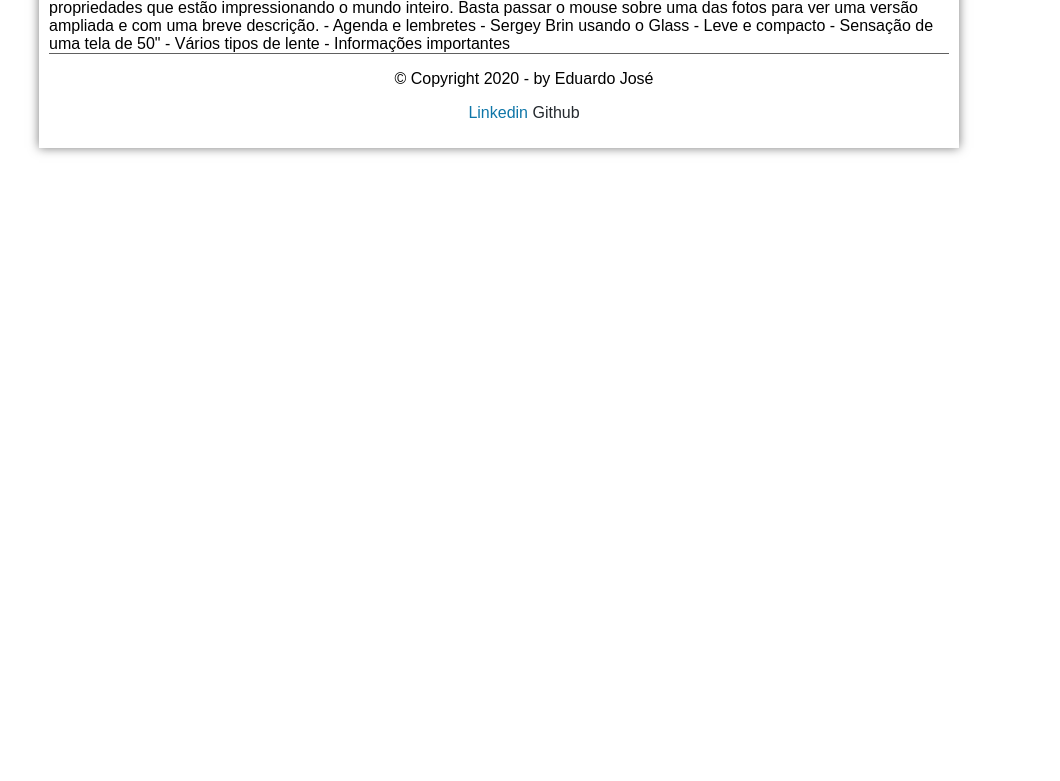
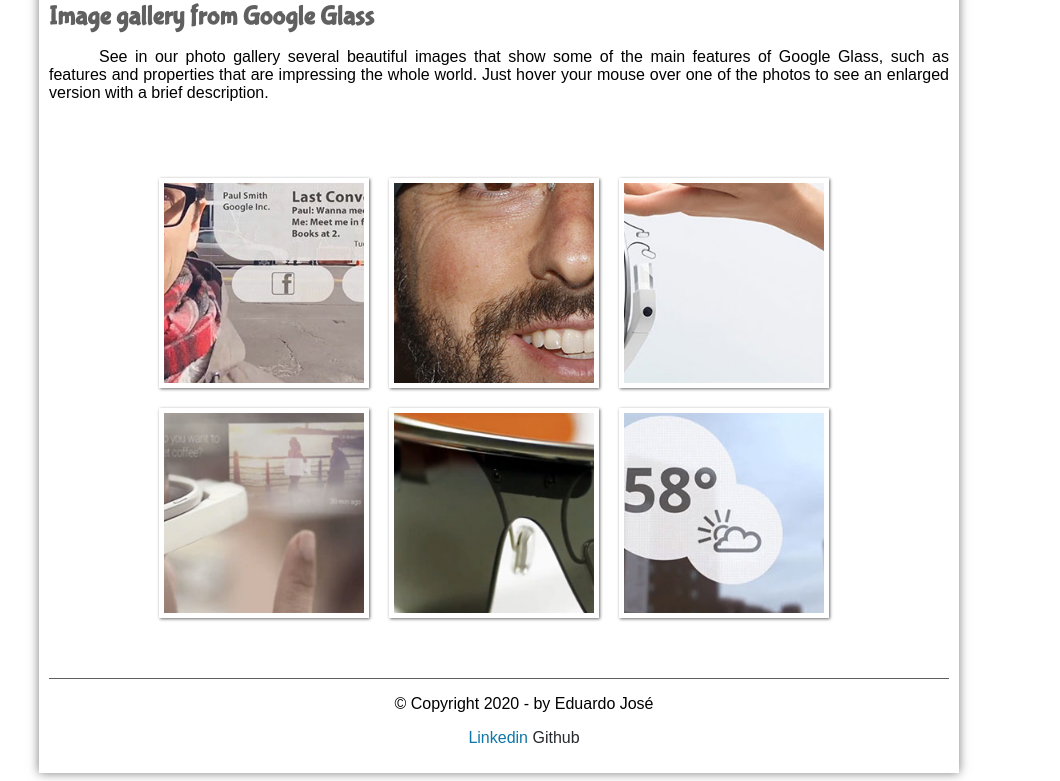
Before and after one commit to Duduxs/Google-Glass-website, a plain HTML site: page _project/_html/photos.html in a window 1280 px wide. Shown: the part 213-994 px from the top of the page, without its empty margins (141-1201 px from the left). Before the commit the page ends 800 px from the top, so only its background shows below. Drawn offline with Linux system fonts and the light colour scheme.

Commit message:
Photos.html finished

```diff
--- a/_project/_css/photos.css
+++ b/_project/_css/photos.css
@@ -0,0 +1,96 @@
+/*UL*/
+#album{
+    width: 700px;
+    margin: 0 auto;
+    padding: 50px;
+    overflow: hidden;
+    list-style: none;
+}
+/*UL*/
+
+#album li{
+    float: left;
+    width: 200px;
+    height: 200px;
+    margin: 10px;
+    border: 5px solid rgb(255, 255, 255);
+    box-shadow: 1px 1px 3px rgba(0, 0, 0, 0.582);
+}
+
+#album li span {
+    opacity: 0;
+    color: white;
+    text-shadow: 1px 1px 1px black;
+    font-size: 9pt;
+    padding: 5px;
+}
+
+li:hover{
+    -webkit-transform:  scale(1.5);
+    -webkit-transition: all 0.3s ease-in;
+}
+
+#album li:hover span{
+    opacity: 1;
+}
+
+#pick01{
+    background: url(../_images/gallery-01.jpg) no-repeat;
+    background-position: 50% 50%;
+    background-size: 400px 400px;
+    background-color: white;
+}
+#pick01:hover{
+    background-position: 0px 0px;
+    background-size: 200px 200px;
+}
+#pick02{
+    background: url(../_images/gallery-02.jpg) no-repeat;
+    background-position: 50% 50%;
+    background-size: 400px 400px;
+    background-color: white;
+}
+#pick02:hover{
+    background-position: 0px 0px;
+    background-size: 200px 200px;
+}
+#pick03{
+    background: url(../_images/gallery-03.jpg) no-repeat;
+    background-position: 50% 50%;
+    background-size: 400px 400px;
+    background-color: white;
+}
+#pick03:hover{
+    background-position: 0px 0px;
+    background-size: 200px 200px;
+}
+#pick04{
+    background: url(../_images/gallery-04.jpg) no-repeat;
+    background-position: 50% 50%;
+    background-size: 400px 400px;
+    background-color: white;
+}
+#pick04:hover{
+    background-position: 0px 0px;
+    background-size: 200px 200px;
+}
+#pick05{
+    background: url(../_images/gallerry-05.jpg) no-repeat;
+    background-position: 50% 50%;
+    background-size: 400px 400px;
+    background-color: white;
+}
+#pick05:hover{
+    background-position: 0px 0px;
+    background-size: 200px 200px;
+}
+#pick06{
+    background: url(../_images/gallerry-06.jpg) no-repeat;
+    background-position: 50% 50%;
+    background-size: 400px 400px;
+    background-color: white;
+}
+#pick06:hover{
+    background-position: 0px 0px;
+    background-size: 200px 200px;
+}
--- a/_project/_html/photos.html
+++ b/_project/_html/photos.html
@@ -9,6 +9,7 @@
     <link rel="shortcut icon" href="https://image.flaticon.com/icons/svg/114/114654.svg" type="image/x-icon">
 
     <link rel="stylesheet" href="../_css/style.css">
+    <link rel="stylesheet" href="../_css/photos.css">
 
 </head>
 
@@ -26,29 +27,44 @@
             <nav id="menu">
                 <ul onmouseout="changePicture('../_images/photos.png')">
                     <li onmouseover="changePicture('../_images/home.png')"><a href="index.html" rel="next">Home</a></li>
-                    <li onmouseover="changePicture('../_images/specifi.png')"><a href="specs.html" rel="next">Specifications</a></li>
-                    <li onmouseover="changePicture('../_images/photos.png')"><a href="photos.html" rel="next">Pictures</a></li>
-                    <li onmouseover="changePicture('../_images/multimidia.png')"><a href="multimidia.html" rel="next">Multimedia</a></li>
-                    <li onmouseover="changePicture('../_images/contact.png')"><a href="about.html" rel="next">About</a></li>
+                    <li onmouseover="changePicture('../_images/specifi.png')"><a href="specs.html"
+                            rel="next">Specifications</a></li>
+                    <li onmouseover="changePicture('../_images/photos.png')"><a href="photos.html"
+                            rel="next">Pictures</a></li>
+                    <li onmouseover="changePicture('../_images/multimidia.png')"><a href="multimidia.html"
+                            rel="next">Multimedia</a></li>
+                    <li onmouseover="changePicture('../_images/contact.png')"><a href="about.html" rel="next">About</a>
+                    </li>
                 </ul>
             </nav>
 
             <img src="../_images/glass-black-sma.png" alt="photo" id='glass'>
 
+            <section id='body'>
         </header>
-Glass > Fotos
-Galeria de Imagens do Google Glass
-por Gustavo Guanabara
-Atualizado em 01/Maio/2013
 
-Veja na nossa galeria de fotos várias belas imagens que mostram algumas das principais características do Google Glass, como recursos e propriedades que estão impressionando o mundo inteiro. Basta passar o mouse sobre uma das fotos para ver uma versão ampliada e com uma breve descrição.
+        <article id="article">
+            <h3>Glass > Photos</h3>
+            <h1>Image gallery from Google Glass</h1>
+        </article>
 
-- Agenda e lembretes
-- Sergey Brin usando o Glass
-- Leve e compacto
-- Sensação de uma tela de 50"
-- Vários tipos de lente
-- Informações importantes
+
+        <p>
+            See in our photo gallery several beautiful images that show some of the main features of Google Glass, such
+            as features and properties that are impressing the whole world. Just hover your mouse over one of the photos
+            to see an enlarged version with a brief description.
+        </p>
+
+        <ul id='album'>
+            <li id='pick01'><span>Schedule and notes</span></li>
+            <li id='pick02'><span>Sergey Brin using the Glass</span></li>
+            <li id='pick03'><span>Light and compact</span></li>
+            <li id='pick04'><span>Sensation of a fifty inches screen</spam></li>
+            <li id='pick05'><span>Many types of lenses</span></li>
+            <li id='pick06'><span>Gadgets</span></li>
+        </ul>
+
+        </section>
 
         <footer id='footer'>
             <p>
```
Lines whose indentation alone changed are shown as unchanged.
